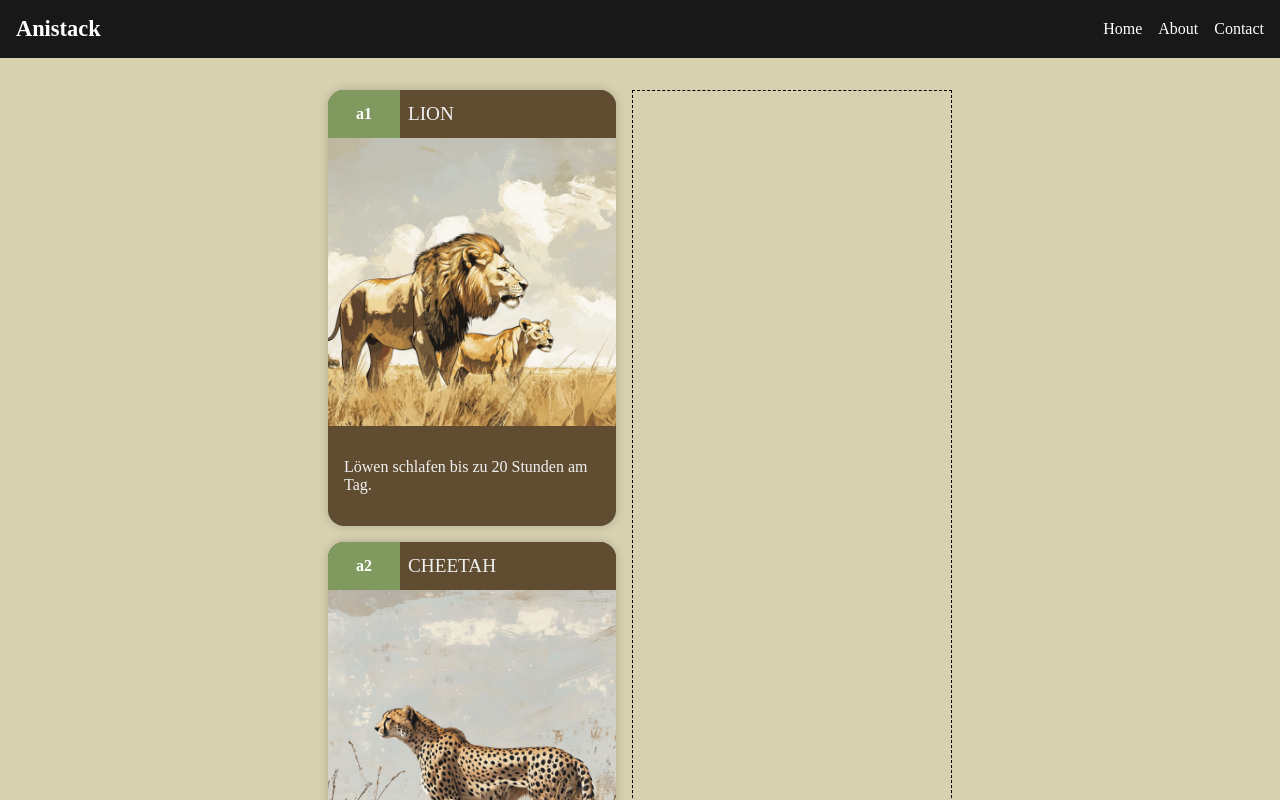
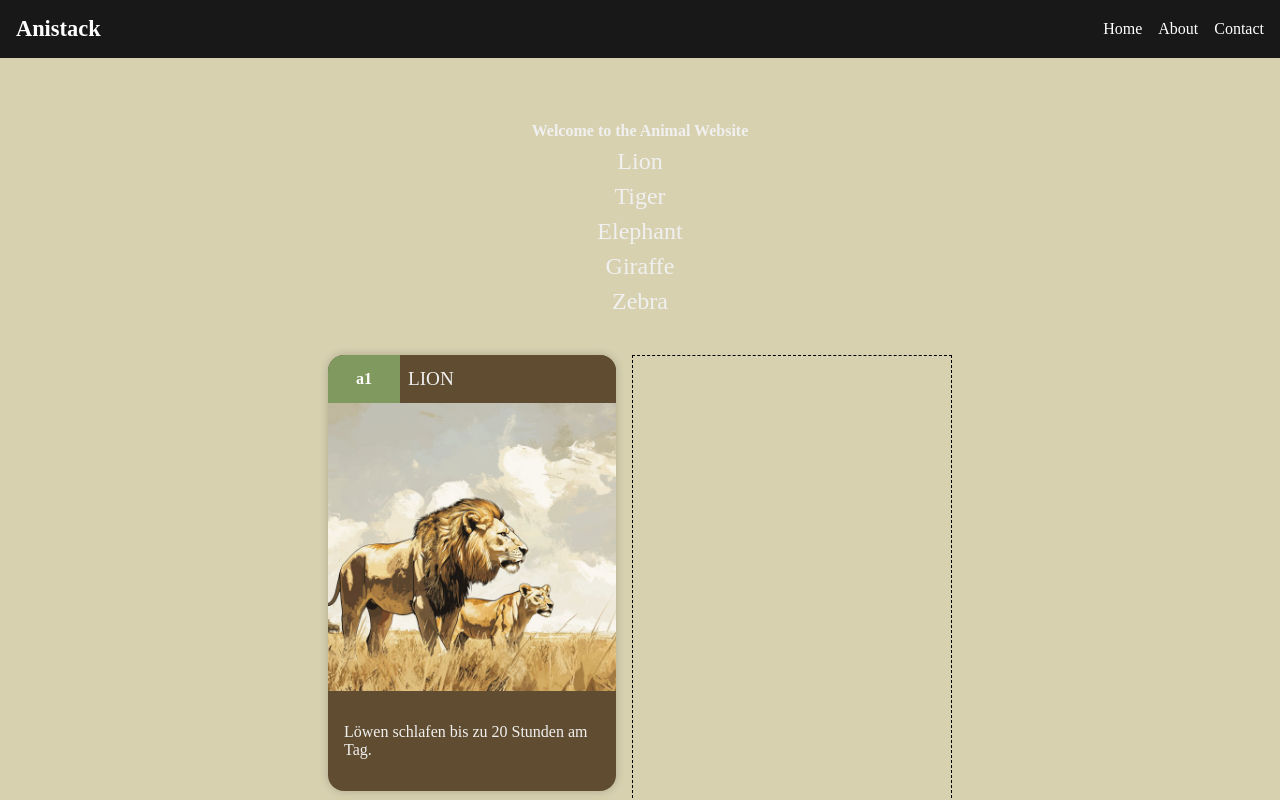
Before and after one commit to ITimonI/anidoubt, a Svelte app: page / in a window 1280 px wide. Shown: the top 800 px of the page. Built offline with nearby package versions, Linux system fonts and the light colour scheme; a web font is replaced by a local one.

Commit message:
basic routing implemented

```diff
--- a/package.json
+++ b/package.json
@@ -14,6 +14,7 @@
     "vite": "^5.4.10"
   },
   "dependencies": {
-    "sortablejs": "^1.15.6"
+    "sortablejs": "^1.15.6",
+    "svelte-spa-router": "^4.0.1"
   }
 }
--- a/src/App.svelte
+++ b/src/App.svelte
@@ -1,8 +1,17 @@
 <script>
+  import Router from "svelte-spa-router";
   import { onMount } from "svelte";
   import animalData from "./assets/data/animaldata.js";
   import Card from "./components/Card.svelte";
   import Sortable from "sortablejs";
+  import Home from "./routes/Home.svelte";
+  import About from "./routes/About.svelte";
+
+
+  const routes = {
+    "/": Home,
+    "/about": About,
+  };
 
   let playerStack;
   let dropStack;
@@ -34,7 +43,7 @@
   }
 </script>
 
-<main>
+<div>
   <header>
     <div id="title-menu">
       <h1 id="site-title">Anistack</h1>
@@ -43,13 +52,14 @@
 
     <nav id="nav-menu">
       <ul id="nav-items">
-        <li><a href="#home">Home</a></li>
-        <li><a href="#about">About</a></li>
+        <li><a href="#/">Home</a></li>
+        <li><a href="#/about">About</a></li>
         <li><a href="#contact">Contact</a></li>
       </ul>
     </nav>
   </header>
   <main>
+    <Router {routes}/>
     <div class="wrapper">
       <div id="game">
         <div id="player-stack" bind:this={playerStack}>
@@ -69,7 +79,7 @@
     <p>&copy; 2024 Timon Czarny</p>
     <a href="#imprint">Impressum</a>
   </footer>
-</main>
+</div>
 
 <style>
   #game {
--- /dev/null
+++ b/src/routes/About.svelte
@@ -0,0 +1,17 @@
+<script>
+    // Add any necessary script here
+</script>
+
+<div class="about-container">
+    <h1>About Us</h1>
+    <p>Welcome to our animal website! We are dedicated to providing information about various animals.</p>
+    <p>Our mission is to educate and inspire people to learn more about the animal kingdom.</p>
+</div>
+
+<style>
+    /* Add your styles here */
+    .about-container {
+        padding: 20px;
+        text-align: center;
+    }
+</style>
--- /dev/null
+++ b/src/routes/Home.svelte
@@ -0,0 +1,27 @@
+<script>
+    let animals = ['Lion', 'Tiger', 'Elephant', 'Giraffe', 'Zebra'];
+</script>
+
+<style>
+    .container {
+        text-align: center;
+        padding: 2rem;
+    }
+    .animal-list {
+        list-style-type: none;
+        padding: 0;
+    }
+    .animal-item {
+        margin: 0.5rem 0;
+        font-size: 1.5rem;
+    }
+</style>
+
+<div class="container">
+    <h1>Welcome to the Animal Website</h1>
+    <ul class="animal-list">
+        {#each animals as animal}
+            <li class="animal-item">{animal}</li>
+        {/each}
+    </ul>
+</div>
```
Also changed, not shown: src/routes/Game.svelte (added), 1 other file (tests, documents, lock files or other folders).
